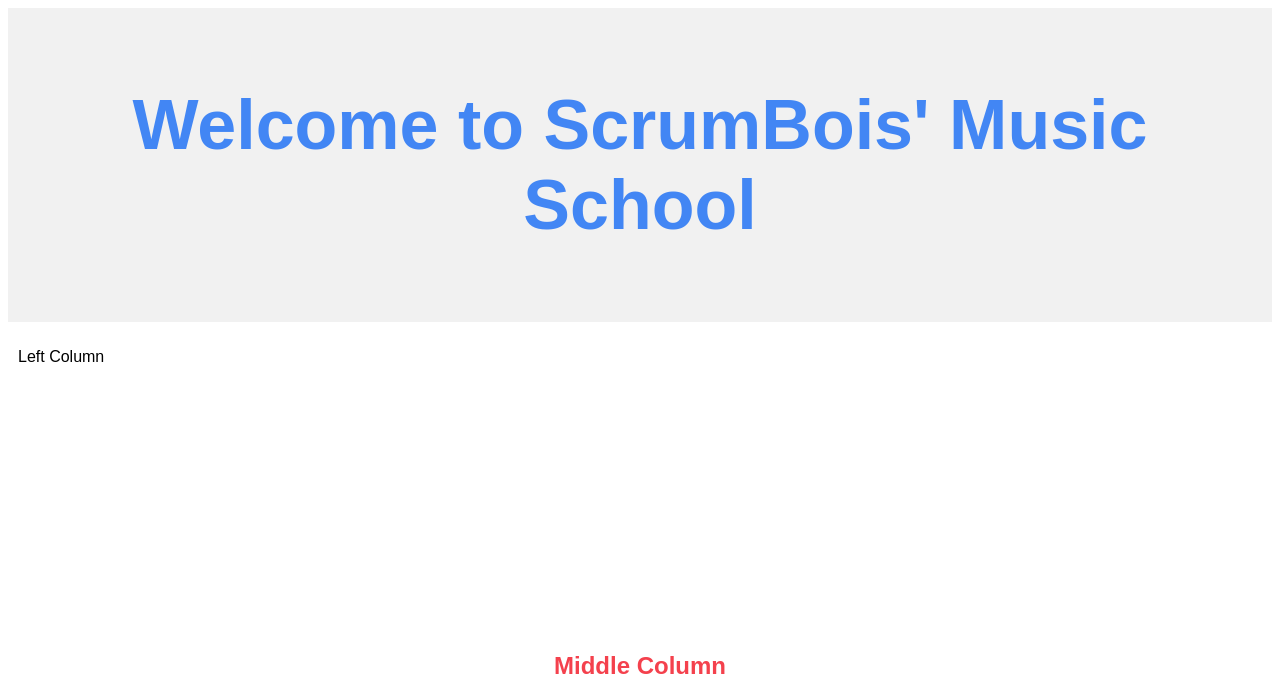
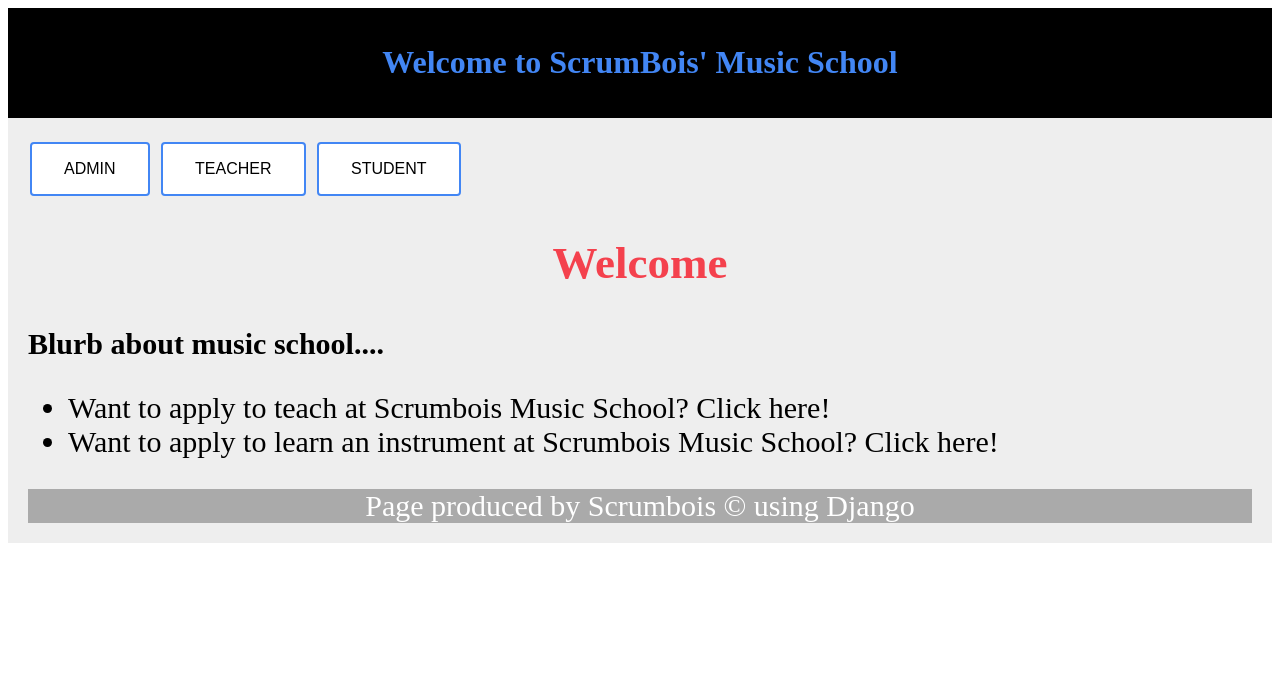
Before and after one commit to scrumbois6/Music-School-Project, a Django app: page / in a window 1280 px wide. Shown: the top 697 px of the page. Run offline with Django 3.2, Linux system fonts and the light colour scheme.

Commit message:
upadted home/landing page

```diff
--- a/django_project/homepage/templates/index.html
+++ b/django_project/homepage/templates/index.html
@@ -9,14 +9,6 @@
   <meta name="author" content="ScrumBois">
 
   <style type="text/css">
-  	* {
-    box-sizing: border-box;
-}
-
-body {
-  font-family: Arial, Helvetica, sans-serif;
-}
-
   /* Font Styles Here */
   h1 {
     color: #4286f4;
@@ -33,89 +25,107 @@ h3 {
     text-align: center;
   }
 
-/* Style the header */
-.header {
-  grid-area: header;
-  background-color: #f1f1f1;
-  padding: 30px;
-  text-align: center;
-  font-size: 35px;
-}
-
-/* The grid container */
-.grid-container {
-  display: grid;
-  grid-template-areas:
-  'header header header header header header'
-  'left middle middle middle middle right'
-  'footer footer footer footer footer footer';
-  /* grid-column-gap: 10px; - if you want gap between the columns */
-}
-
-.left,
-.middle,
-.right {
-  padding: 10px;
-  height: 300px; /* Should be removed. Only for demonstration */
-}
-
-/* Style the left column */
-.left {
-  grid-area: left;
-}
-
-/* Style the middle column */
-.middle {
-  grid-area: middle;
-}
-
-/* Style the right column */
-.right {
-  grid-area: right;
-}
-
-/* Style the footer */
-.footer {
-  grid-area: footer;
-  background-color: #f1f1f1;
-  padding: 10px;
+  /*Page structure here*/
+  .flex-container {
+      display: -webkit-flex;
+      display: flex;
+      -webkit-flex-flow: row wrap;
+      flex-flow: row wrap;
       text-align: center;
   }
 
-/* Responsive layout - makes the three columns stack on top of each other instead of next to each other */
-/*@media (max-width: 600px) {
-  .grid-container  {
-    grid-template-areas:
-    'header header header header header header'
-    'left left left left left left'
-    'middle middle middle middle middle middle'
-    'right right right right right right'
-    'footer footer footer footer footer footer';
-}*/
+  .flex-container > * {
+      padding: 15px;
+      -webkit-flex: 1 100%;
+      flex: 1 100%;
+  }
+
+  .body {
+      text-align: center;
+  }
+
+  header {
+    background: black;
+    padding: 30px;
+    text-align: center;
+    color:white;
+  }
+
+  footer {
+    background: #aaa;
+    color:white;
+    text-align: center;
+  }
+
+  .nav {
+    margin: auto;
+    width: 50%;
+    background-color: #eee;
+    text-align: center;
+    padding: 20px;
+    font-size: 30px;
+  }
+
+  .button {
+    background-color: #4286f4; /* Matching title blue */
+    border-radius: 4px;
+    color: white;
+    padding: 16px 32px;
+    text-align: center;
+    display: inline-block;
+    font-size: 16px;
+    margin: 4px 2px;
+    -webkit-transition-duration: 0.4s; /* For use with Safari */
+    transition-duration: 0.4s;
+    cursor: pointer;
+}
+
+.button1 {
+    background-color: white;
+    color: black;
+    border: 2px solid #4286f4;
+}
+
+.button1:hover {
+    background-color: #4286f4;
+    color: white;
+}
+
+  @media all and (min-width: 768px) {
+      .nav {text-align:left; -webkit-flex: 1 auto; flex:1 auto; -webkit-order:1; order:1;}
+      .article {-webkit-flex:5 0px; flex:5 0px; -webkit-order:2; order:2;}
+      footer {-webkit-order:3; order:3;}
+  }
+
 </style>
-
 
 </head>
 
-<div class="header">
+<body>
+
+<div class="flex-container">
+  <header>
     <h1>Welcome to ScrumBois' Music School</h1>
+  </header>
+
+<div class="nav">
+  <button class="button button1">ADMIN</button>
+  <button class="button button1">TEACHER</button>
+  <button class="button button1">STUDENT</button>
+</nav>
+
+<body class="body">
+  <h2> Welcome</h2>
+  <p><strong>Blurb about music school....</strong></p>
+  <ul>
+    <li>Want to apply to teach at Scrumbois Music School? Click here!</li>
+    <li>Want to apply to learn an instrument at Scrumbois Music School? Click here!</li>
+  </ul>
+</body>
+
+<footer>Page produced by Scrumbois &copy; using Django</footer>
+
 </div>
-
-<div class="left" style="background-color:'yellow';">
-	<p>Left Column</p>
-</div>
-
-<div class="middle" style="background-color: 'blue';">
-	<h2>Middle Column</h2>
-	<img src="{% static 'images/instruments.jpg' %" alt="Instruments">
-</div>
-
-<div class="right" style="background-color:'yellow';">
-	<p>Right Column</p>
-</div>
-
-<div class="footer">
-	<h3>Footer</h3>
-</div>
+</body>
 
 </html>
```
Lines whose indentation alone changed are shown as unchanged.
